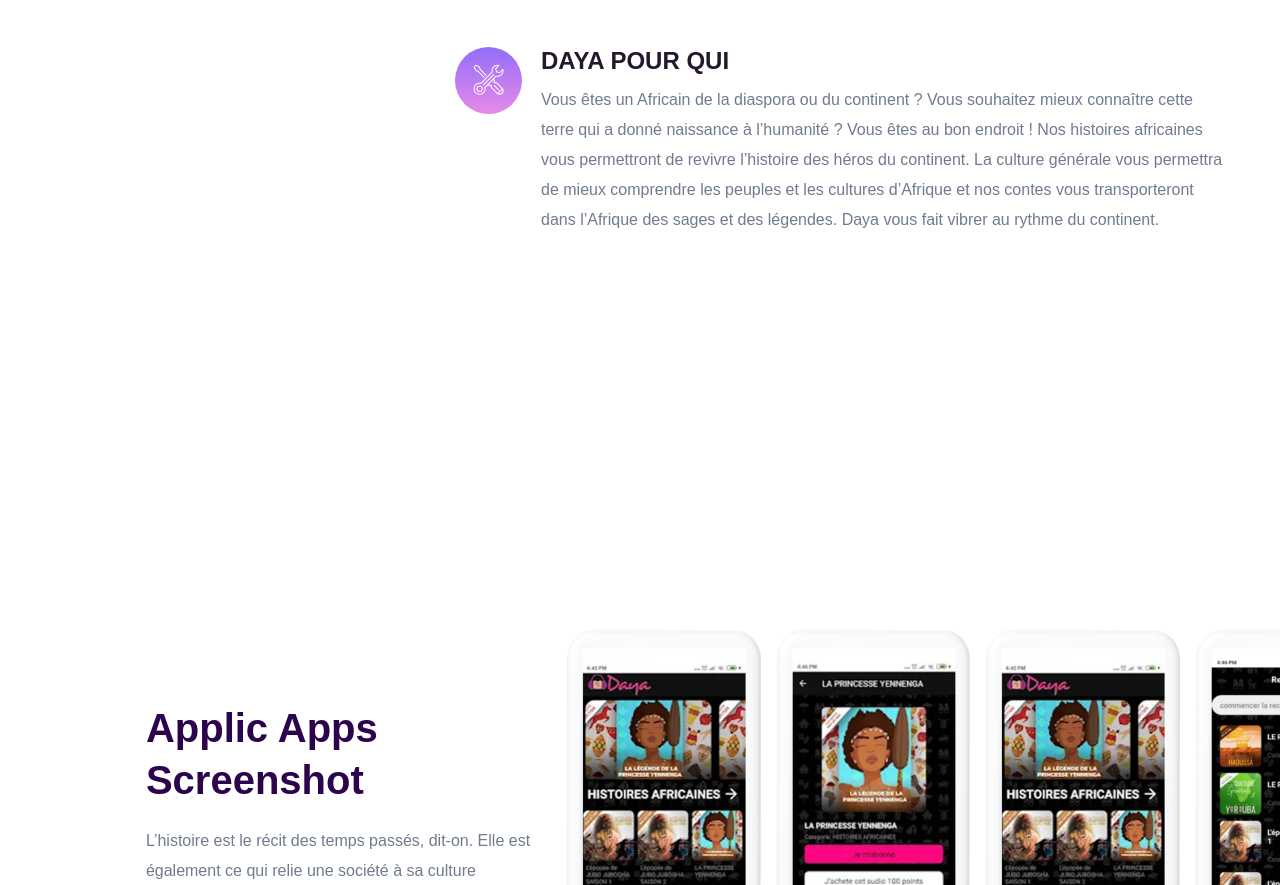
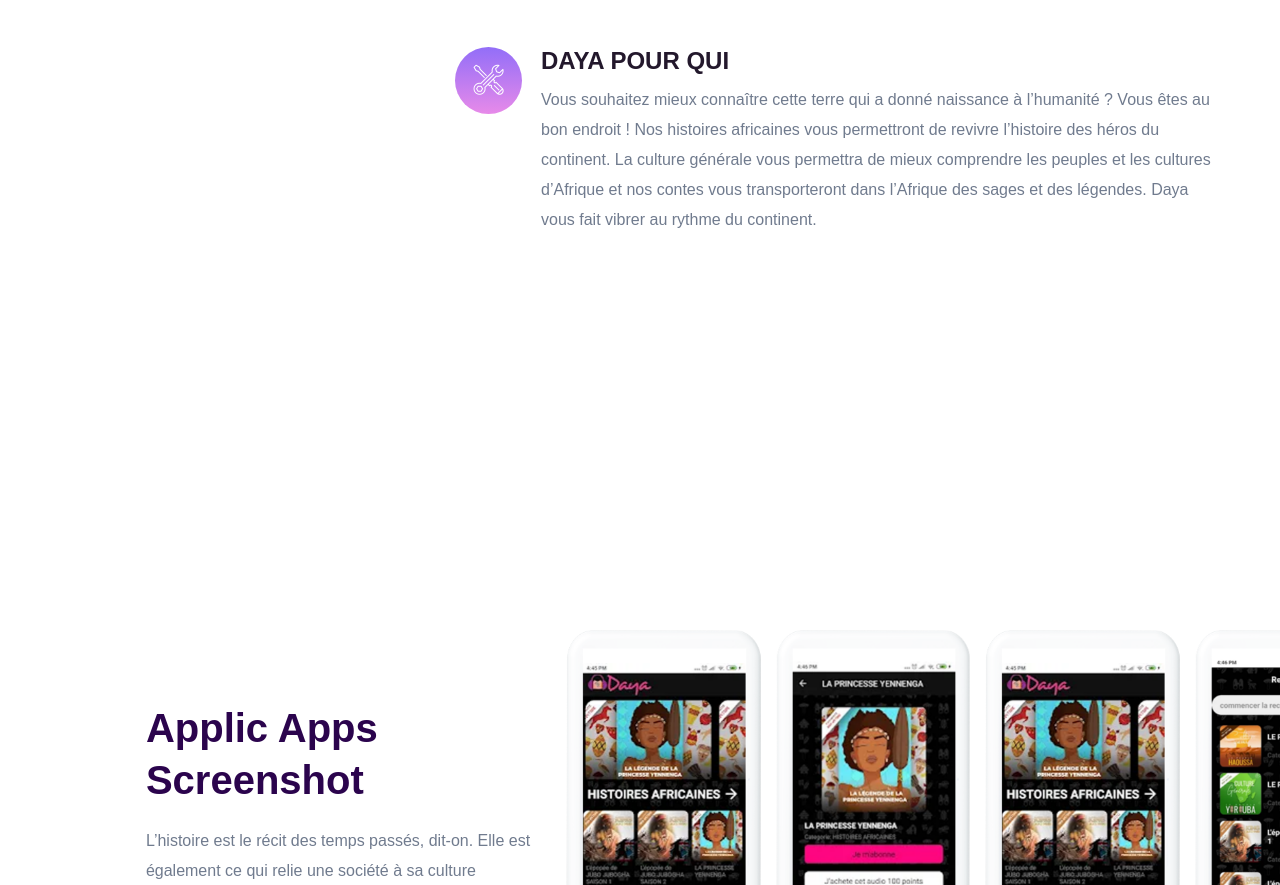
Before and after one commit to med15060/dayaland, a plain HTML site: page index.html in a window 1280 px wide. Shown: the part 1786-2671 px from the top of the page. Drawn offline with Linux system fonts and the light colour scheme.

Commit message:
update index fromAF

```diff
--- a/index.html
+++ b/index.html
@@ -172,7 +172,7 @@
                                     </div>
                                     <div class="features-caption">
                                         <h3>DAYA POUR QUI </h3>
-                                        <p>Vous êtes un Africain de la diaspora ou du continent ? Vous souhaitez mieux connaître cette terre qui a donné naissance à l’humanité ? Vous êtes au bon endroit ! Nos histoires africaines vous permettront de revivre
+                                        <p>Vous souhaitez mieux connaître cette terre qui a donné naissance à l’humanité ? Vous êtes au bon endroit ! Nos histoires africaines vous permettront de revivre
                                             l’histoire des héros du continent. La culture générale vous permettra de mieux comprendre les peuples et les cultures d’Afrique et nos contes vous transporteront dans l’Afrique des sages et des légendes. Daya
                                             vous fait vibrer au rythme du continent.
 
```
